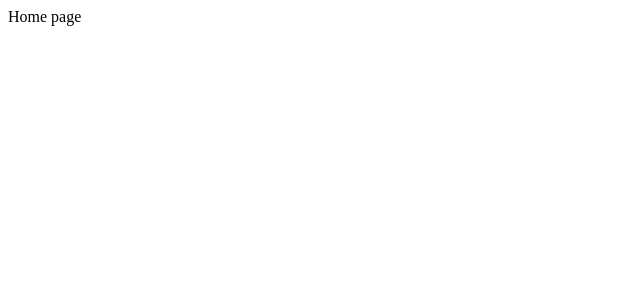
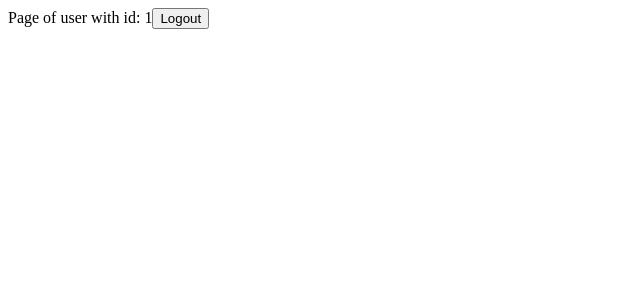
Before and after one commit to Twocram/crud-todo, a React (Create React App) app in the folder client/: page /home/1 in a window 1280 px wide. Shown: the top 300 px of the page, without its empty margins (0-640 px from the left). Built offline with nearby package versions, Linux system fonts and the light colour scheme; sample sign-in values are in the browser's storage.

Commit message:
added logout action

```diff
--- a/client/src/pages/Home.tsx
+++ b/client/src/pages/Home.tsx
@@ -1,9 +1,39 @@
-import React from "react";
+import React, { FC, useEffect, useState } from 'react';
+import { useNavigate, useParams } from 'react-router-dom';
+import { IUser } from '../types/types';
 
 type Props = {};
 
-function Home(props: Props) {
-  return <div>Home page</div>;
-}
+const Home: FC<Props> = () => {
+  const params = useParams();
+  const navigate = useNavigate();
+  const [user, setUser] = useState<IUser>(
+    JSON.parse(localStorage.getItem('user') as string)
+  );
+  useEffect(() => {
+    localStorage.setItem('test', 'test');
+    if (user) {
+      const { id }: IUser = user;
+
+      if (!(id === Number(params.id))) {
+        navigate('/auth');
+      }
+      // console.log(JSON.parse(localStorage.getItem('user') as string));
+    } else {
+      navigate('/auth');
+    }
+  }, [user]);
+
+  const Logout = () => {
+    localStorage.removeItem('user');
+    navigate('/auth');
+  };
+  return (
+    <div>
+      Page of user with id: {params.id}
+      <button onClick={Logout}>Logout</button>
+    </div>
+  );
+};
 
 export default Home;
```
